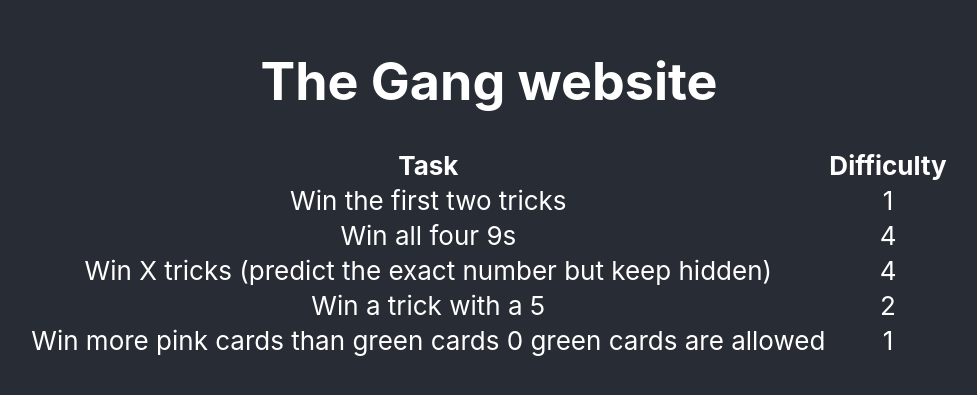
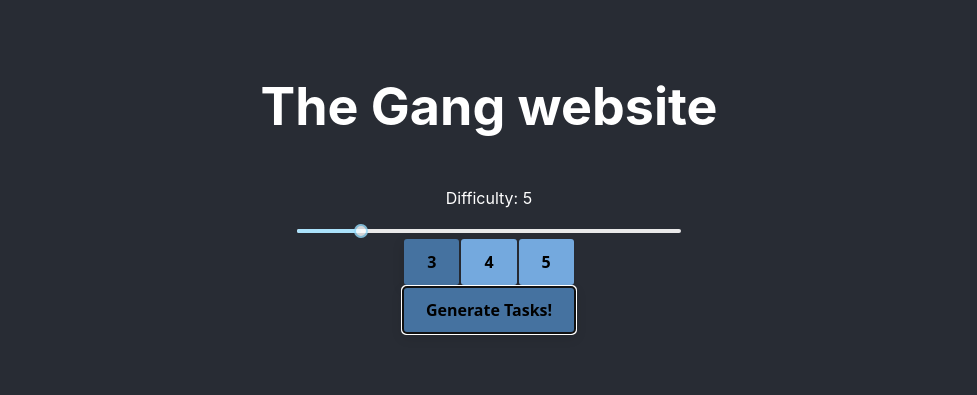
Before and after one commit to mark11234/the-gang, a React (Create React App) app: page / in a window 1280 px wide. Shown: the part 213-608 px from the top of the page, without its empty margins (151-1128 px from the left). Built offline with nearby package versions, Linux system fonts and the light colour scheme.

Commit message:
add buttons and change css

```diff
--- a/package.json
+++ b/package.json
@@ -11,6 +11,7 @@
     "@types/node": "^16.18.18",
     "@types/react": "^18.0.28",
     "@types/react-dom": "^18.0.11",
+    "rc-slider": "^10.1.1",
     "react": "^18.2.0",
     "react-dom": "^18.2.0",
     "react-scripts": "5.0.1",
--- a/src/App.css
+++ b/src/App.css
@@ -1,14 +1,129 @@
+:root {
+  --primary-text-color: white;
+  --secondary-text-color: #000000;
+  --main-background-color: #282c34;
+  --button-color: #74a9de;
+  --button-hover-color: #4572a0;
+  --button-active-color: #254c73;
+}
+
 .App {
+  min-height: 100vh;
   text-align: center;
+  color: var(--primary-text-color);
+  background-color:var(--main-background-color);
+  justify-content: center;
+  align-items: center;
+  display: flex;
+  flex-direction: column;
 }
 
 .App-header {
-  background-color: #282c34;
-  min-height: 100vh;
+  font-size: calc(10px + 2vmin);
+}
+
+.Difficulty-selector {
+  display: flex;
+  flex-direction: column;
+  width: 30%;
+  min-width: 10vh;
+}
+
+.Number-of-players-selector {
   display: flex;
   flex-direction: column;
   align-items: center;
   justify-content: center;
-  font-size: calc(10px + 2vmin);
-  color: white;
+  flex-direction: row;
 }
+
+.Number-of-players-button {
+  align-items: center;
+  background-clip: padding-box;
+  background-color: var(--button-color);
+  border: 1px solid transparent;
+  border-radius: .25rem;
+  color: var(--secondary-text-color);
+  box-shadow: rgba(0, 0, 0, 0.02) 0 1px 3px 0;
+  box-sizing: border-box;
+  cursor: pointer;
+  display: inline-flex;
+  font-family: system-ui,-apple-system,system-ui,"Helvetica Neue",Helvetica,Arial,sans-serif;
+  font-size: 16px;
+  font-weight: 600;
+  justify-content: center;
+  line-height: 1.25;
+  margin: 0;
+  min-height: 3rem;
+  padding: calc(.875rem - 1px) calc(1.5rem - 1px);
+  position: relative;
+  text-decoration: none;
+  transition: all 250ms;
+  user-select: none;
+  -webkit-user-select: none;
+  touch-action: manipulation;
+  vertical-align: baseline;
+  width: auto;
+}
+
+.Number-of-players-button:hover,
+.Number-of-players-button:focus,
+.Number-of-players-button:disabled {
+  background-color: var(--button-hover-color);
+  box-shadow: rgba(0, 0, 0, 0.1) 0 4px 12px;
+}
+
+.Number-of-players-button:hover {
+  transform: translateY(-1px);
+}
+
+.Number-of-players-button:active {
+  background-color: var(--button-active-color);
+  box-shadow: rgba(0, 0, 0, .06) 0 2px 4px;
+  transform: translateY(0);
+}
+
+.Generate-tasks-button {
+  align-items: center;
+  background-clip: padding-box;
+  background-color: var(--button-color);
+  border: 1px solid transparent;
+  border-radius: .25rem;
+  color: var(--secondary-text-color);
+  box-shadow: rgba(0, 0, 0, 0.02) 0 1px 3px 0;
+  box-sizing: border-box;
+  cursor: pointer;
+  display: inline-flex;
+  font-family: system-ui,-apple-system,system-ui,"Helvetica Neue",Helvetica,Arial,sans-serif;
+  font-size: 16px;
+  font-weight: 600;
+  justify-content: center;
+  line-height: 1.25;
+  margin: 0;
+  min-height: 3rem;
+  padding: calc(.875rem - 1px) calc(1.5rem - 1px);
+  position: relative;
+  text-decoration: none;
+  transition: all 250ms;
+  user-select: none;
+  -webkit-user-select: none;
+  touch-action: manipulation;
+  vertical-align: baseline;
+  width: auto;
+}
+
+.Generate-tasks-button:hover,
+.Generate-tasks-button:focus{
+  background-color: var(--button-hover-color);
+  box-shadow: rgba(0, 0, 0, 0.1) 0 4px 12px;
+}
+
+.Generate-tasks-button:hover {
+  transform: translateY(-1px);
+}
+
+.Generate-tasks-button:active {
+  background-color: var(--button-active-color);
+  box-shadow: rgba(0, 0, 0, .06) 0 2px 4px;
+  transform: translateY(0);
+}
--- a/src/App.tsx
+++ b/src/App.tsx
@@ -1,16 +1,38 @@
 import './App.css';
+import Slider from 'rc-slider';
+import 'rc-slider/assets/index.css';
 import TableOfTasks from './components/tableOfTasks';
 import { getTasks } from './helpers/getTasks';
+import { useState } from 'react';
+import { Task } from './models/task';
 
 const App = () => {
+  let [difficulty, setDifficulty] = useState(5);
+  let [numberOfPlayers, setNumberOfPlayers] = useState<3|4|5>(3);
+  let [tasks, setTasks] =useState<Task[]>([])
+  const generateTasks = () => {
+    setTasks(getTasks(numberOfPlayers,difficulty));
+  }
   return (
     <div className="App">
       <header className="App-header">
         <h1>
           The Gang website
         </h1>
-        <TableOfTasks tasks={getTasks(3,12)} numberOfPlayers={3}/>
       </header>
+      <div className="Difficulty-selector">
+        <p> Difficulty: {difficulty}</p>
+        <Slider value={difficulty} onChange={(value) => setDifficulty(parseInt(value.toString()))} min={1} max={25}/>
+      </div>
+      <div className="Number-of-players-selector">
+        <button className="Number-of-players-button" id="3PlayersButton" onClick={() => setNumberOfPlayers(3)} disabled={numberOfPlayers===3}>3</button>
+        <button className="Number-of-players-button" id="4PlayersButton" onClick={() => setNumberOfPlayers(4)} disabled={numberOfPlayers===4}>4</button>
+        <button className="Number-of-players-button" id="5PlayersButton" onClick={() => setNumberOfPlayers(5)} disabled={numberOfPlayers===5}>5</button>
+      </div>
+      <div>
+        <button className="Generate-tasks-button" onClick={() => generateTasks()} autoFocus={true}>Generate Tasks!</button>
+      </div>
+      {tasks[0] && <TableOfTasks tasks={tasks} numberOfPlayers={3}/>}
     </div>
   );
 }
```
Also changed, not shown: 1 other file (tests, documents, lock files or other folders).
